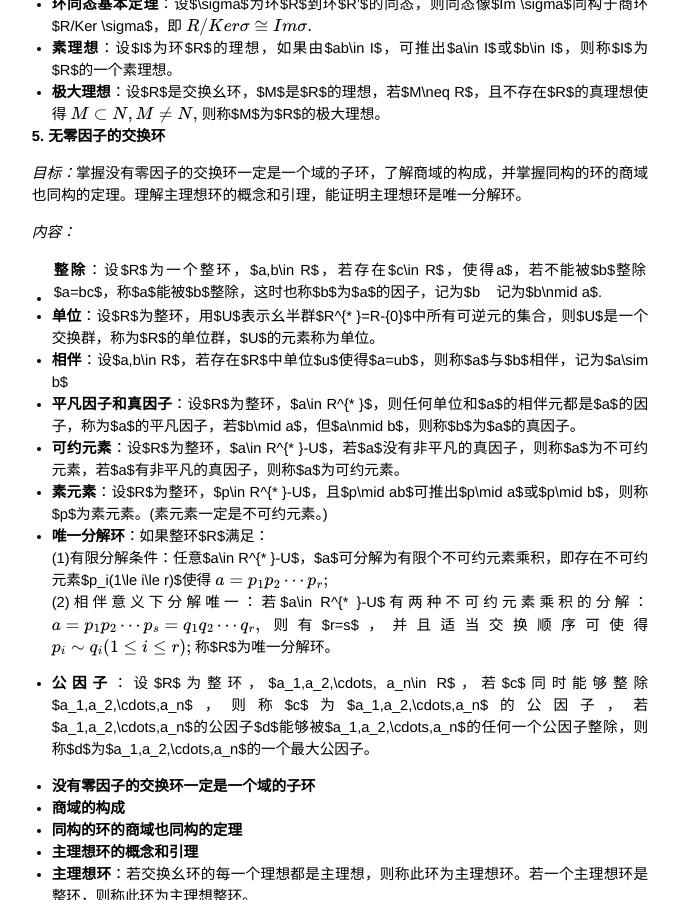
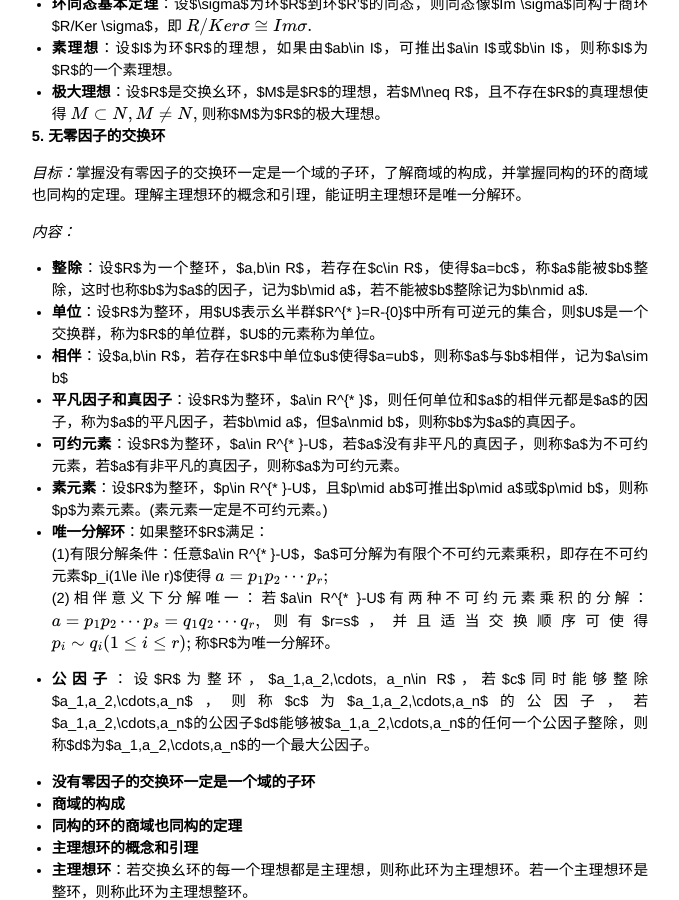
Before and after one commit to xiang-bai/xiang-bai.github.io, a Jekyll site: the page built from _posts/2020-01-16-abstract-algebra.md, in a window 1280 px wide and 900 px high, scrolled down 5791 px. Shown: the whole window, without its empty margins (300-979 px from the left). Built offline with Jekyll 4.4.1, drawn with Linux system fonts in a browser that asks for light colours; formulas are drawn with MathJax 3; comment, search, counter and statistics services are not loaded.

Commit message:
Update 2020-01-16-abstract-algebra.md

```diff
--- a/_posts/2020-01-16-abstract-algebra.md
+++ b/_posts/2020-01-16-abstract-algebra.md
@@ -266,7 +266,7 @@ $$M\subset N, M\neq N,$$
 *目标：*掌握没有零因子的交换环一定是一个域的子环，了解商域的构成，并掌握同构的环的商域也同构的定理。理解主理想环的概念和引理，能证明主理想环是唯一分解环。
 
 *内容：*
-- **整除**：设$R$为一个整环，$a,b\in R$，若存在$c\in R$，使得$a=bc$，称$a$能被$b$整除，这时也称$b$为$a$的因子，记为$b|a$，若不能被$b$整除记为$b\nmid a$.
+- **整除**：设$R$为一个整环，$a,b\in R$，若存在$c\in R$，使得$a=bc$，称$a$能被$b$整除，这时也称$b$为$a$的因子，记为$b\mid a$，若不能被$b$整除记为$b\nmid a$.
 - **单位**：设$R$为整环，用$U$表示幺半群$R^{* }=R-\{0\}$中所有可逆元的集合，则$U$是一个交换群，称为$R$的单位群，$U$的元素称为单位。
 - **相伴**：设$a,b\in R$，若存在$R$中单位$u$使得$a=ub$，则称$a$与$b$相伴，记为$a\sim b$
 - **平凡因子和真因子**：设$R$为整环，$a\in R^{* }$，则任何单位和$a$的相伴元都是$a$的因子，称为$a$的平凡因子，若$b\mid a$，但$a\nmid b$，则称$b$为$a$的真因子。
```
